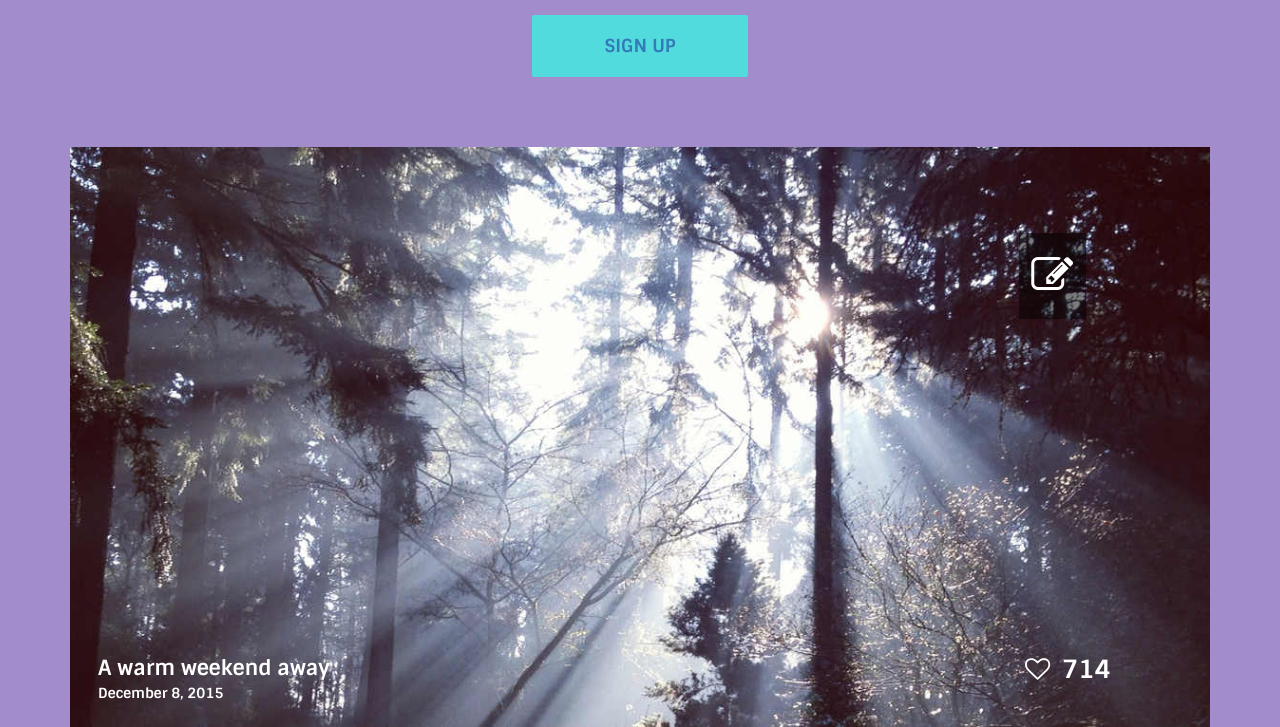
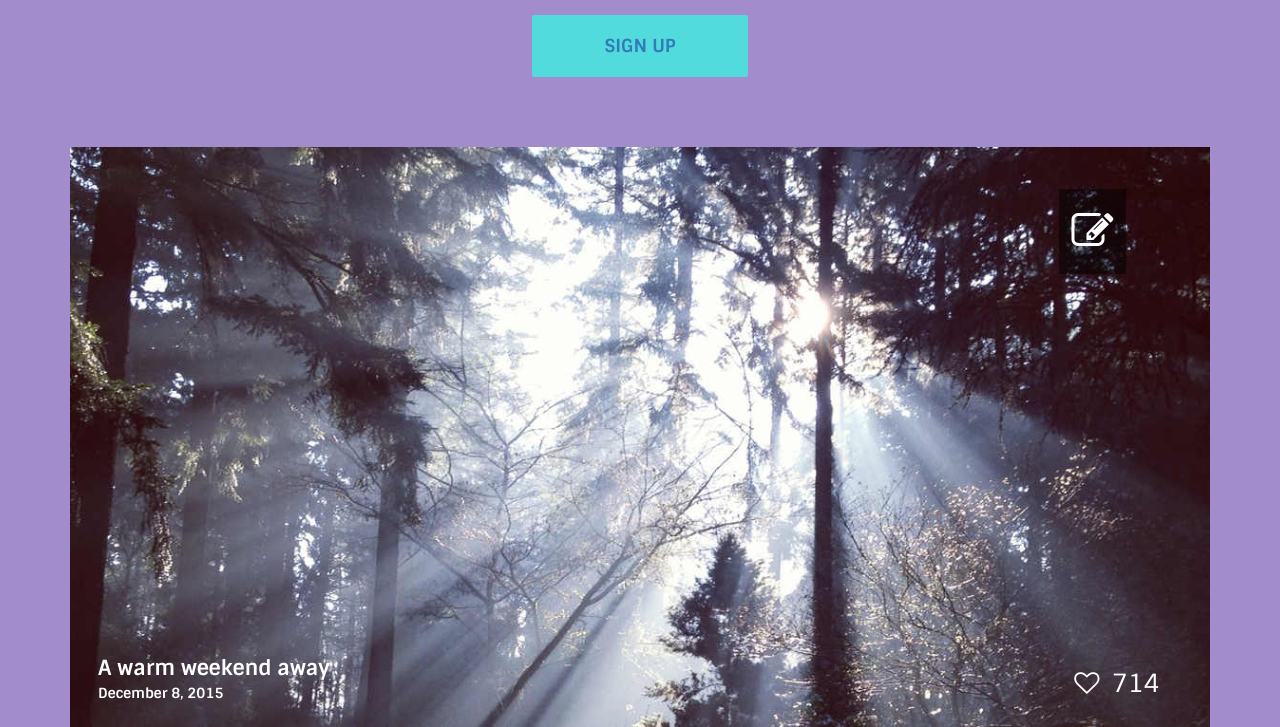
Before and after one commit to aaqib29292/builder.io, a plain HTML site: page index.html in a window 1280 px wide. Shown: the part 263-990 px from the top of the page. Drawn offline with nearby package versions, Linux system fonts and the light colour scheme.

Commit message:
Rectified the potion of likes and edit divs

```diff
--- a/css/src/sytles.scss
+++ b/css/src/styles.scss
@@ -62,27 +62,24 @@ p.tagline {
   .likes {
     position: absolute;
     bottom: 1em;
-    right: -31em;
+    right: 2em;
     font-size: 1.8em;
+
     i{
       margin-right: 0.2em;
-
-    }
+      }
   }
 
   .edit {
     position: absolute;
-  right: -18em;
-  top: -10em;
-  font-size: 3em;
-  background-color: rgba(0,0,0,0.5);
-  padding: 0.3em
+    right: 2em;
+    top: 1em;
+    font-size: 3em;
+    background-color: rgba(0,0,0,0.5);
+    padding: 0.3em
 
   }
 
 }
 
-
-
-
 }
--- a/index.html
+++ b/index.html
@@ -32,10 +32,12 @@
             <div class="caption">
                 <p class="title">A warm weekend away</p>
                 <p class="date">December 8, 2015</p>
-            <div>
+            </div>
+
             <div class="likes">
               <i class="fa fa-heart-o"></i> 714
             </div>
+
             <div class="edit">
               <i class="fa fa-pencil-square-o"></i>
             </div>
```
Also changed, not shown: css/styles.css, 1 other file. Lines whose indentation alone changed are shown as unchanged.
